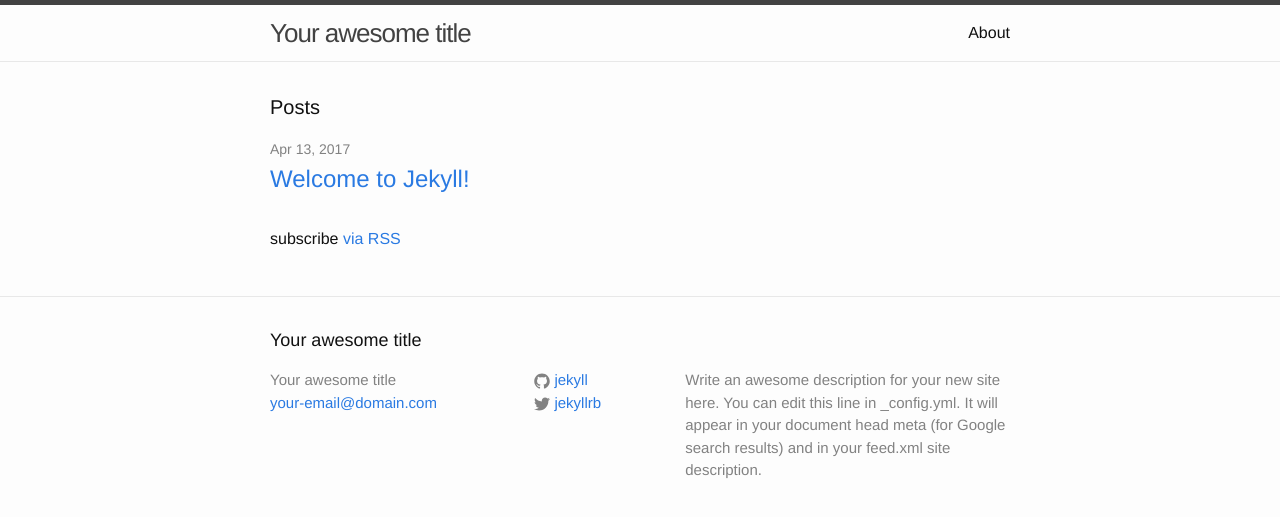
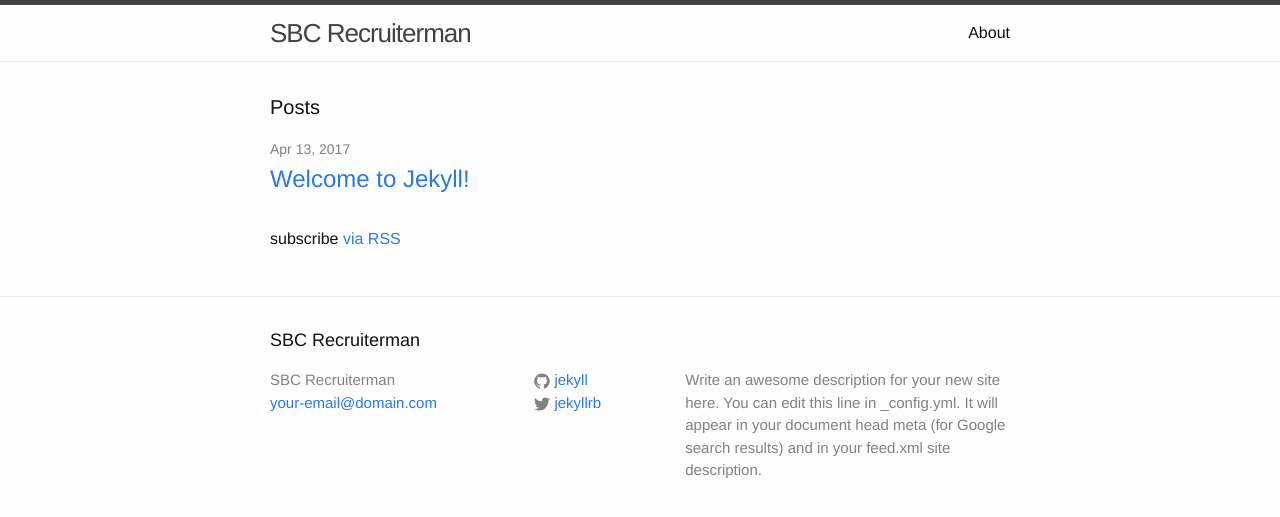
Before and after one commit to ironman425/ironman425.github.io, a Jekyll site: the page built from index.html, in a window 1280 px wide. Shown: the top 517 px of the page. Built offline with Jekyll 4.4.1, drawn with Linux system fonts in a browser that asks for light colours.

Commit message:
Update _config.yml

```diff
--- a/_config.yml
+++ b/_config.yml
@@ -6,7 +6,7 @@
 # 'jekyll serve'. If you change this file, please restart the server process.
 
 # Site settings
-title: Your awesome title
+title: SBC Recruiterman
 email: your-email@domain.com
 description: > # this means to ignore newlines until "baseurl:"
   Write an awesome description for your new site here. You can edit this
```
